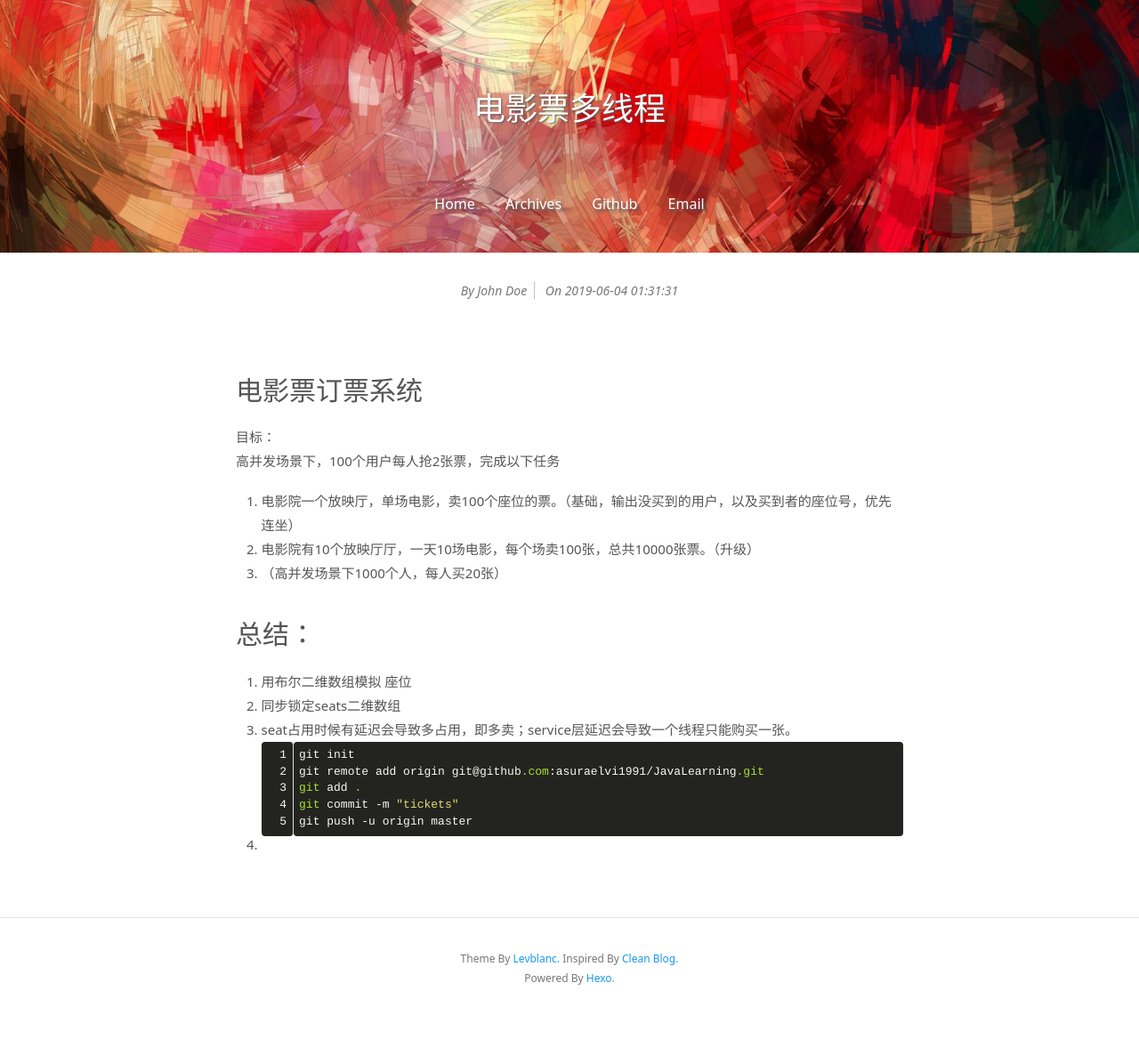
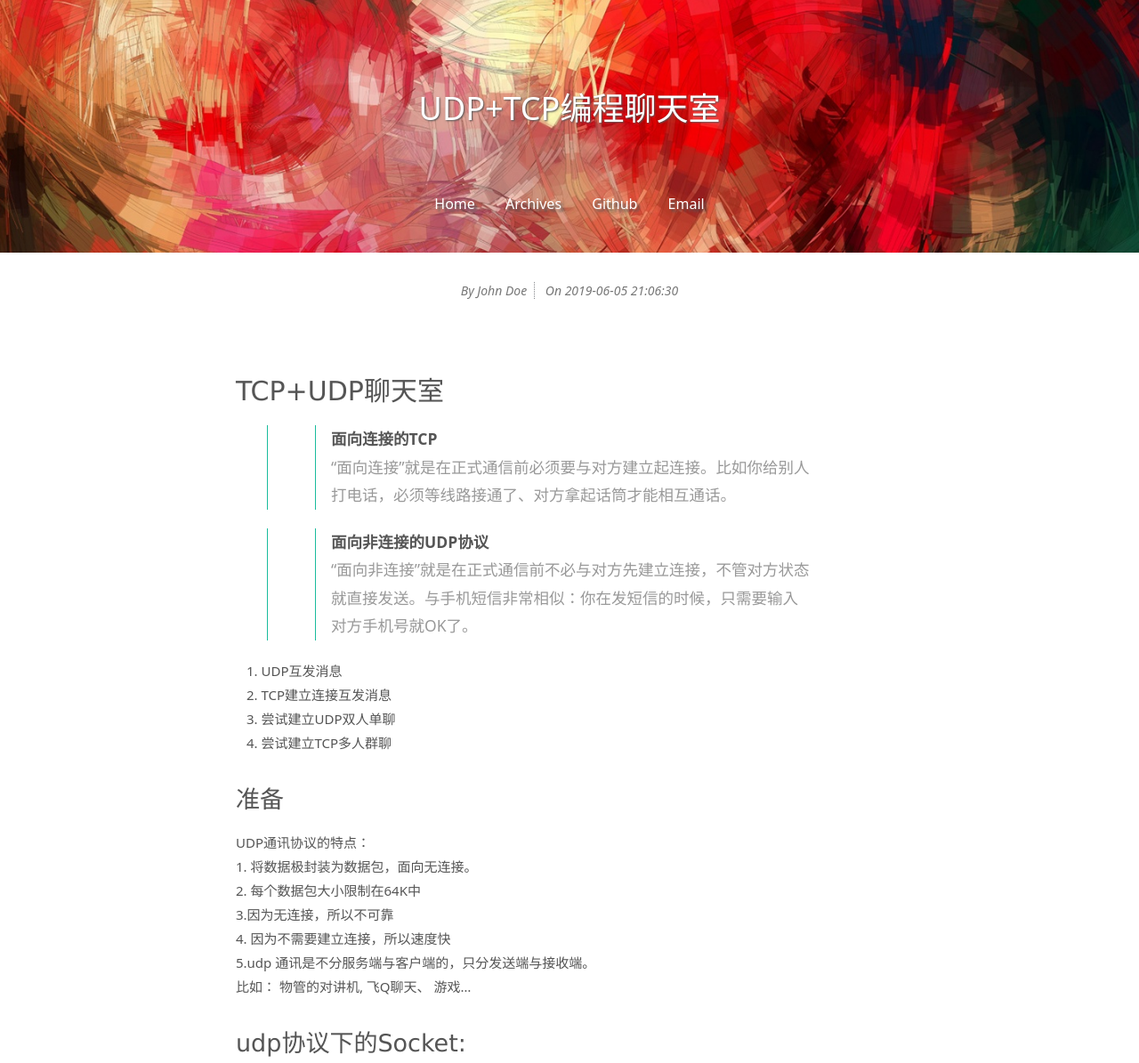
Before and after one commit to asuraelvi1991/asuraelvi1991.github.io, a plain HTML site: page 2019/06/05/UDP-TCP编程聊天室/index.html in a window 1280 px wide. Shown: the top 1195 px of the page at 89% size. Before the commit the page ends 1145 px from the top, so only its background shows below. Drawn offline with Linux system fonts and the light colour scheme.

Commit message:
Site updated: 2019-06-05 21:06:37

```diff
--- a/2019/06/04/电影票多线程/index.html
+++ b/2019/06/05/UDP-TCP编程聊天室/index.html
@@ -8,7 +8,7 @@
   <meta name="description" content>
   <meta name="author" content="John Doe">
   <!-- Open Graph Data -->
-  <meta property="og:title" content="电影票多线程">
+  <meta property="og:title" content="UDP+TCP编程聊天室">
   <meta property="og:description" content>
   <meta property="og:site_name" content="Hexo">
   <meta property="og:type" content="article">
@@ -43,7 +43,7 @@
     <div class="row">
       <div class="col-lg-8 col-lg-offset-2 col-md-10 col-md-offset-1">
         <div class="page-title with-background-image">
-          <p class="title">电影票多线程</p>
+          <p class="title">UDP+TCP编程聊天室</p>
           <p class="subtitle"></p>
         </div>
         <div class="site-menu with-background-image">
@@ -99,8 +99,8 @@
 
           <!-- Date -->
           <span class="date-time info">On
-            <span class="date">2019-06-04</span>
-            <span class="time">01:31:31</span>
+            <span class="date">2019-06-05</span>
+            <span class="time">21:06:30</span>
           </span>
 
         </div>
@@ -108,20 +108,43 @@
 
         <!-- Post Main Content -->
         <div class="post-content">
-          <h1 id="电影票订票系统"><a href="#电影票订票系统" class="headerlink" title="电影票订票系统"></a>电影票订票系统</h1><p>目标：<br>高并发场景下，100个用户每人抢2张票，完成以下任务</p>
+          <h1 id="TCP-UDP聊天室"><a href="#TCP-UDP聊天室" class="headerlink" title="TCP+UDP聊天室"></a>TCP+UDP聊天室</h1><blockquote>
+<blockquote>
+<p><strong>面向连接的TCP</strong><br>“面向连接”就是在正式通信前必须要与对方建立起连接。比如你给别人打电话，必须等线路接通了、对方拿起话筒才能相互通话。</p>
+</blockquote>
+</blockquote>
+<blockquote>
+<blockquote>
+<p><strong>面向非连接的UDP协议</strong><br>“面向非连接”就是在正式通信前不必与对方先建立连接，不管对方状态就直接发送。与手机短信非常相似：你在发短信的时候，只需要输入对方手机号就OK了。</p>
+</blockquote>
+</blockquote>
 <ol>
-<li>电影院一个放映厅，单场电影，卖100个座位的票。（基础，输出没买到的用户，以及买到者的座位号，优先连坐）</li>
-<li>电影院有10个放映厅厅，一天10场电影，每个场卖100张，总共10000张票。（升级）</li>
-<li>（高并发场景下1000个人，每人买20张）</li>
+<li>UDP互发消息</li>
+<li>TCP建立连接互发消息</li>
+<li>尝试建立UDP双人单聊</li>
+<li>尝试建立TCP多人群聊</li>
 </ol>
-<h1 id="总结："><a href="#总结：" class="headerlink" title="总结："></a>总结：</h1><ol>
-<li>用布尔二维数组模拟 座位</li>
-<li>同步锁定seats二维数组</li>
-<li>seat占用时候有延迟会导致多占用，即多卖；service层延迟会导致一个线程只能购买一张。</li>
-<li><figure class="highlight plain"><table><tr><td class="gutter"><pre><span class="line">1</span><br><span class="line">2</span><br><span class="line">3</span><br><span class="line">4</span><br><span class="line">5</span><br></pre></td><td class="code"><pre><span class="line">git init</span><br><span class="line">git remote add origin git@github.com:asuraelvi1991/JavaLearning.git</span><br><span class="line">git add .</span><br><span class="line">git commit -m &quot;tickets&quot;</span><br><span class="line">git push -u origin master</span><br></pre></td></tr></table></figure>
-
-</li>
-</ol>
+<h2 id="准备"><a href="#准备" class="headerlink" title="准备"></a>准备</h2><p>UDP通讯协议的特点：<br>    1. 将数据极封装为数据包，面向无连接。<br>    2. 每个数据包大小限制在64K中<br>    3.因为无连接，所以不可靠<br>    4. 因为不需要建立连接，所以速度快<br>    5.udp 通讯是不分服务端与客户端的，只分发送端与接收端。<br>    比如： 物管的对讲机, 飞Q聊天、 游戏…</p>
+<h2 id="udp协议下的Socket"><a href="#udp协议下的Socket" class="headerlink" title="udp协议下的Socket:"></a>udp协议下的Socket:</h2><blockquote>
+<blockquote>
+</blockquote>
+<pre><code>DatagramSocket(udp插座服务)
+DatagramPacket(数据包类)
+DatagramPacket(buf, length, address, port)
+buf: 发送的数据内容
+length : 发送数据内容的大小。
+address : 发送的目的IP地址对象
+port : 端口号。</code></pre></blockquote>
+<p>发送端的使用步骤：<br>    1. 建立udp的服务。<br>    2. 准备数据，把数据封装到数据包中发送。 发送端的数据包要带上ip地址与端口号。<br>    3. 调用udp的服务，发送数据。<br>    4. 关闭资源。<br>接收端的使用步骤<br>    1. 建立udp的服务<br>    2. 准备空 的数据 包接收数据。<br>    3. 调用udp的服务接收数据。<br>    4. 关闭资源</p>
+<p>– TCP协议</p>
+<p>• URL</p>
+<p>• URLConnection</p>
+<p>• Socket</p>
+<p>• ServerSocket</p>
+<p>– UDP协议</p>
+<p>• DatagramPacket</p>
+<p>• DatagramSocket</p>
+<p>• MulticastSocket</p>
 
         </div>
       </div>
```
Also changed, not shown: 2019/06/04/hello-world/index.html (+1 -1 lines), archives/2019/06/index.html (+8 -0 lines), archives/2019/index.html (+8 -0 lines), archives/index.html (+8 -0 lines), index.html (+26 -0 lines).
